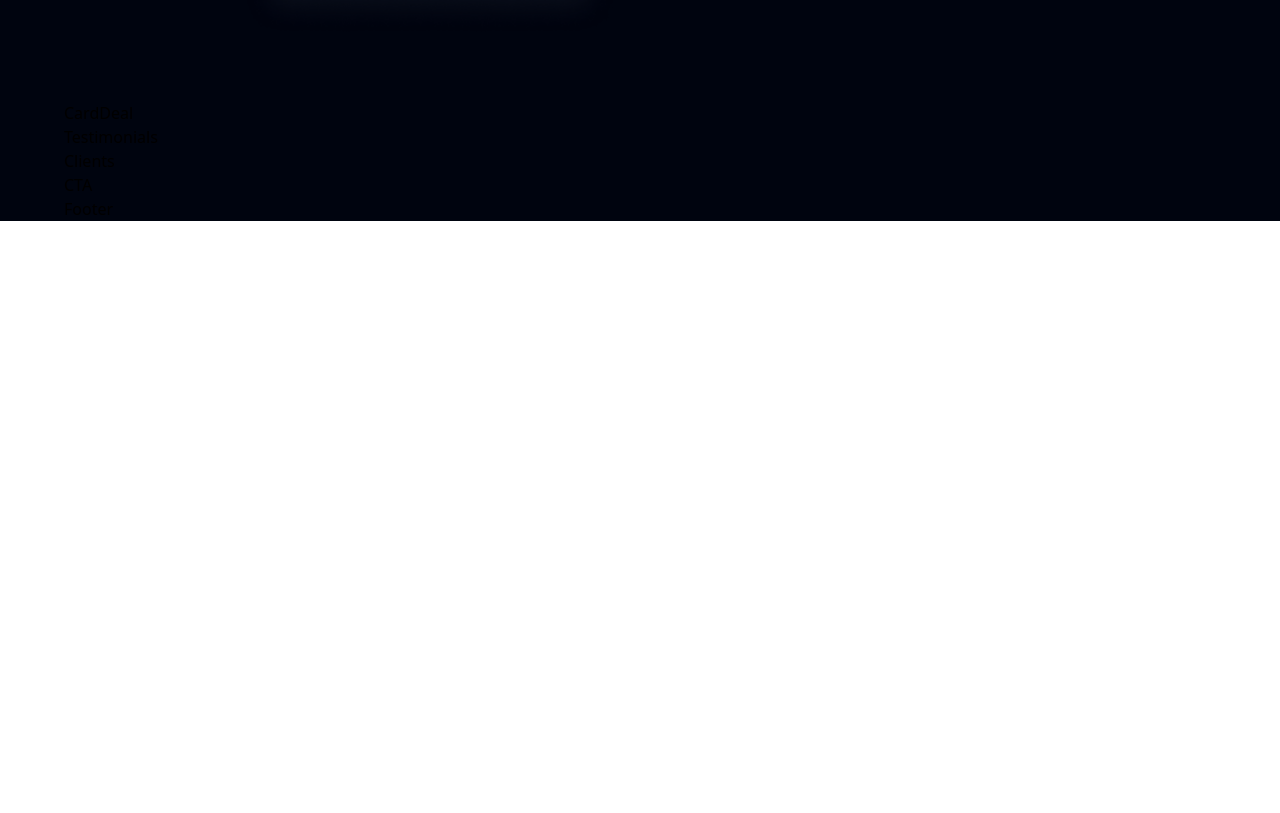
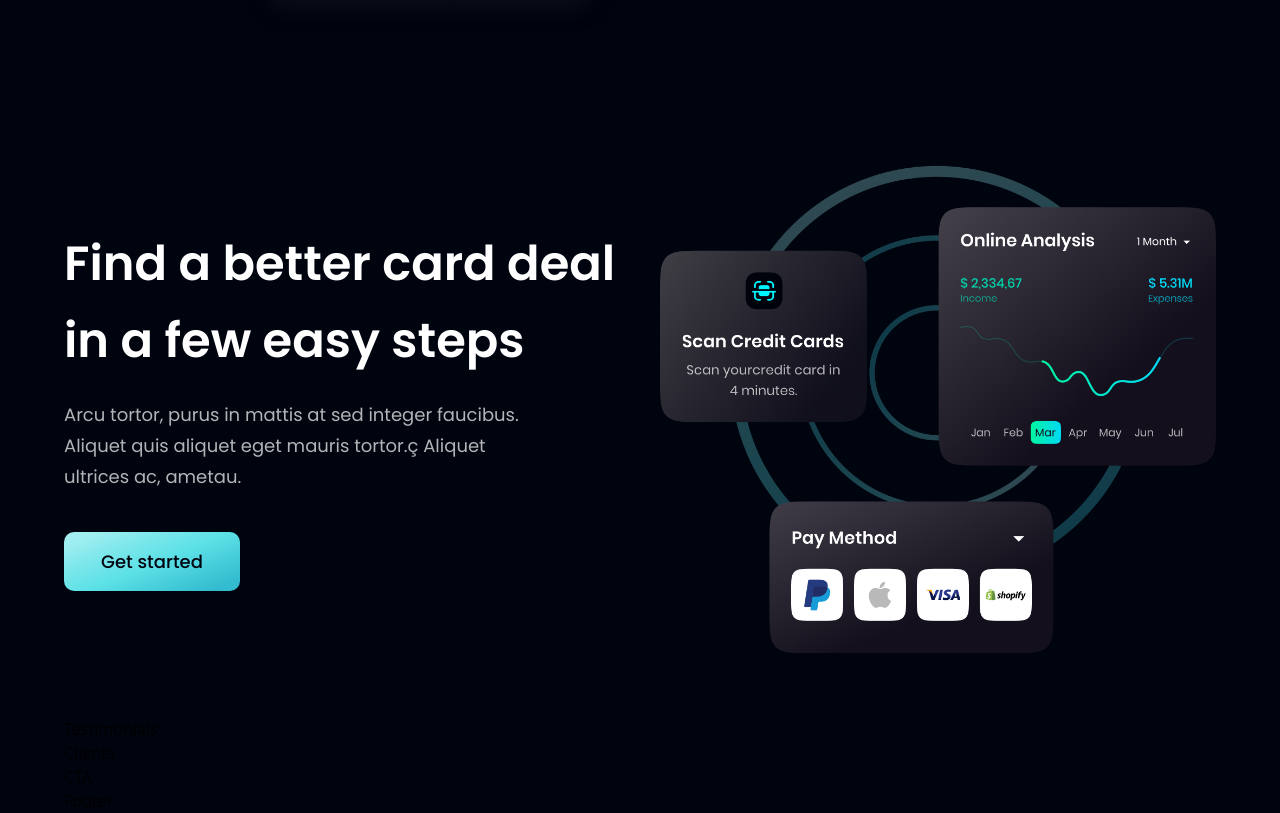
Before and after one commit to tristan-rugbeer/HaoBank, a React (Vite) app: page / in a window 1280 px wide. Shown: the part 2139-2952 px from the top of the page. Before the commit the page ends 2360 px from the top, so only its background shows below. Built offline with nearby package versions, Linux system fonts and the light colour scheme.

Commit message:
Added Card Section

```diff
--- a/src/components/CardDeal.tsx
+++ b/src/components/CardDeal.tsx
@@ -1,8 +1,26 @@
 import React from 'react'
+import styles, { layout } from '../style'
+import Button from './Button'
+import { card } from '../assets'
 
 const CardDeal = () => {
   return (
-    <div>CardDeal</div>
+    <section className={layout.section}>
+      <div className={layout.sectionInfo}>
+        <h2 className={styles.heading2}>
+          Find a better card deal <br className='sm:block hidden'/> in a few easy steps
+        </h2>
+        <p className={`${styles.paragraph} max-w-[470px] mt-5`}>
+        Arcu tortor, purus in mattis at sed integer faucibus. Aliquet quis aliquet eget mauris tortor.ç Aliquet ultrices ac, ametau.
+        </p>
+        <Button styles='mt-10'/>
+      </div>
+
+      <div className={layout.sectionImg}>
+        <img src={card} alt="card" className='w-[100%] h-[100%]'/>
+      </div>
+
+    </section>
   )
 }
 
```
